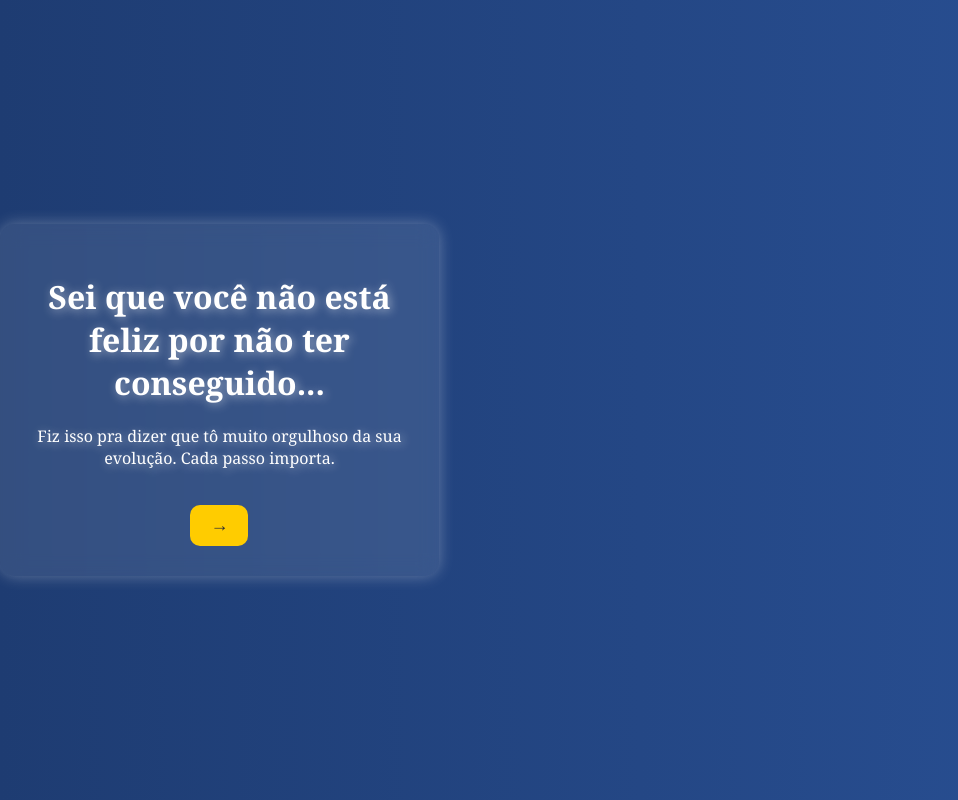
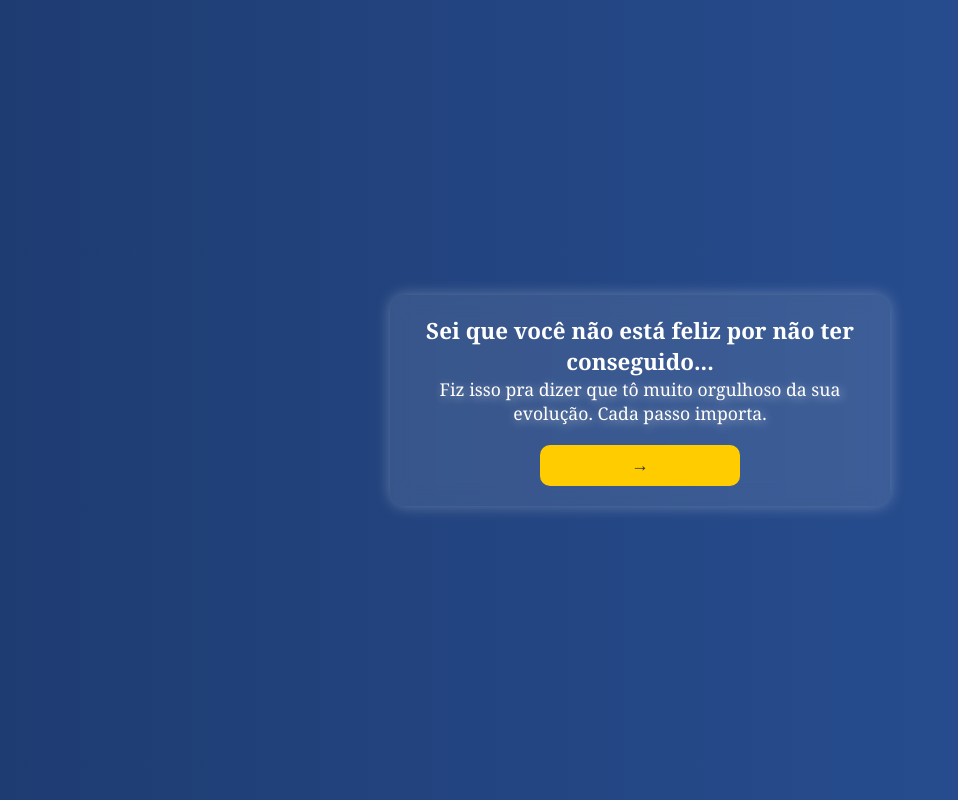
Before and after one commit to nivandosoares/pravoce, a plain HTML site: page index.html in a window 1280 px wide. Shown: the whole page, without its empty margins (0-958 px from the left). Drawn offline with Linux system fonts and the light colour scheme.

Commit message:
Update index.html

```diff
--- a/index.html
+++ b/index.html
@@ -3,52 +3,68 @@
 <head>
     <meta charset="UTF-8">
     <meta name="viewport" content="width=device-width, initial-scale=1.0">
-    <title>Para Você 🌟</title>
+    <title>Para Você 🤍</title>
     <style>
+        * {
+            margin: 0;
+            padding: 0;
+            box-sizing: border-box;
+        }
         body {
             background: linear-gradient(to right, #1e3c72, #2a5298);
             color: #fff;
             font-family: 'Georgia', serif;
             text-align: center;
-            margin: 0;
             display: flex;
             justify-content: center;
             align-items: center;
             height: 100vh;
+            overflow: hidden;
+            padding: 20px;
         }
         .container {
-            padding: 30px;
+            width: 100%;
+            max-width: 500px;
+            padding: 20px;
             background: rgba(255, 255, 255, 0.1);
             backdrop-filter: blur(10px);
             border-radius: 15px;
             box-shadow: 0 0 15px rgba(255, 255, 255, 0.3);
-            max-width: 600px;
-            transition: opacity 1s ease-in-out;
+            transition: opacity 0.5s ease-in-out;
+            position: absolute;
         }
-        h1, p {
+        h1 {
+            font-size: 1.4em;
+        }
+        p {
+            font-size: 1.1em;
             text-shadow: 2px 2px 10px rgba(255, 255, 255, 0.5);
         }
         .math {
-            font-size: 22px;
+            font-size: 1.1em;
             background: rgba(255, 255, 255, 0.2);
             display: inline-block;
             padding: 10px;
             border-radius: 5px;
             box-shadow: 0 0 10px rgba(255, 255, 255, 0.5);
             font-family: 'Courier New', monospace;
+            margin: 10px 0;
         }
         .hidden {
             opacity: 0;
+            pointer-events: none;
         }
         button {
             margin-top: 20px;
             padding: 10px 20px;
-            font-size: 18px;
+            font-size: 1.1em;
             border: none;
             background: #ffcc00;
             color: #333;
             border-radius: 10px;
             cursor: pointer;
+            width: 100%;
+            max-width: 200px;
         }
     </style>
 </head>
@@ -61,7 +77,7 @@
 
     <div class="container hidden" id="slide2">
         <h1>Você já está trilhando um novo caminho! 🌱</h1>
-        <p>Eu acho incrível ser amigo de alguém tão inteligente, e isso é incrível!</p>
+        <p>Eu acho incrível ser amigo de alguém tão inteligente, e isso é maravilhoso</p>
         <button onclick="nextSlide(2)">→</button>
     </div>
 
@@ -69,7 +85,7 @@
         <h1>Não desanime</h1>
         <p>Como diria Gauss:</p>
         <p class="math">∑ k = \frac{n(n+1)}{2}</p>
-        <p>O seu trabalho acumulado levará você ao sucesso. Te amo e tô sempre aqui, seu sucesso é mera <strong>questão de tempo</strong></p>
+        <p>O seu trabalho acumulado levará você ao sucesso. Te amo e tô sempre aqui, seu sucesso é mera <strong>questão de tempo</strong>.🤍</p>
     </div>
 
     <script>
```
